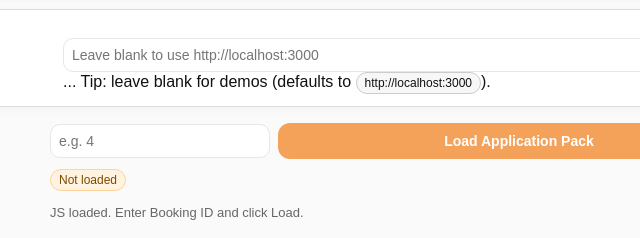
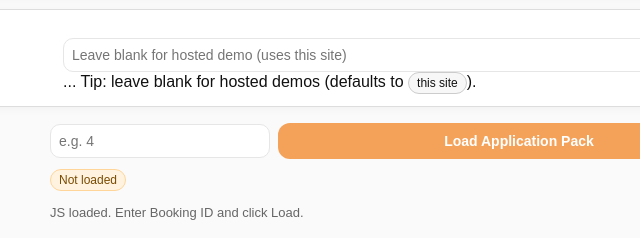
Before and after one commit to NAVY73/Jeanette, a website: page public/operator-review.html in a window 1280 px wide. Shown: the part 344-582 px from the top of the page, 350-990 px from the left. Drawn offline with Linux system fonts and the light colour scheme.

Commit message:
Fix hosted demo API base defaults (use same-origin)

```diff
--- a/public/operator-review.html
+++ b/public/operator-review.html
@@ -92,9 +92,9 @@
     <div class="row">
       <div class="k">API Base URL</div>
       <div>
-        <input id="apiBase" placeholder="Leave blank to use http://localhost:3000" />
+        <input id="apiBase" placeholder="Leave blank for hosted demo (uses this site)" />
 ...
-Tip: leave blank for demos (defaults to <span class="pill">http://localhost:3000</span>).
+Tip: leave blank for hosted demos (defaults to <span class="pill">this site</span>).
         </div>
       </div>
     </div>
```
Also changed, not shown: public/booking-form.html (+1 -1 lines), public/operator-inbox.html (+1 -1 lines).
